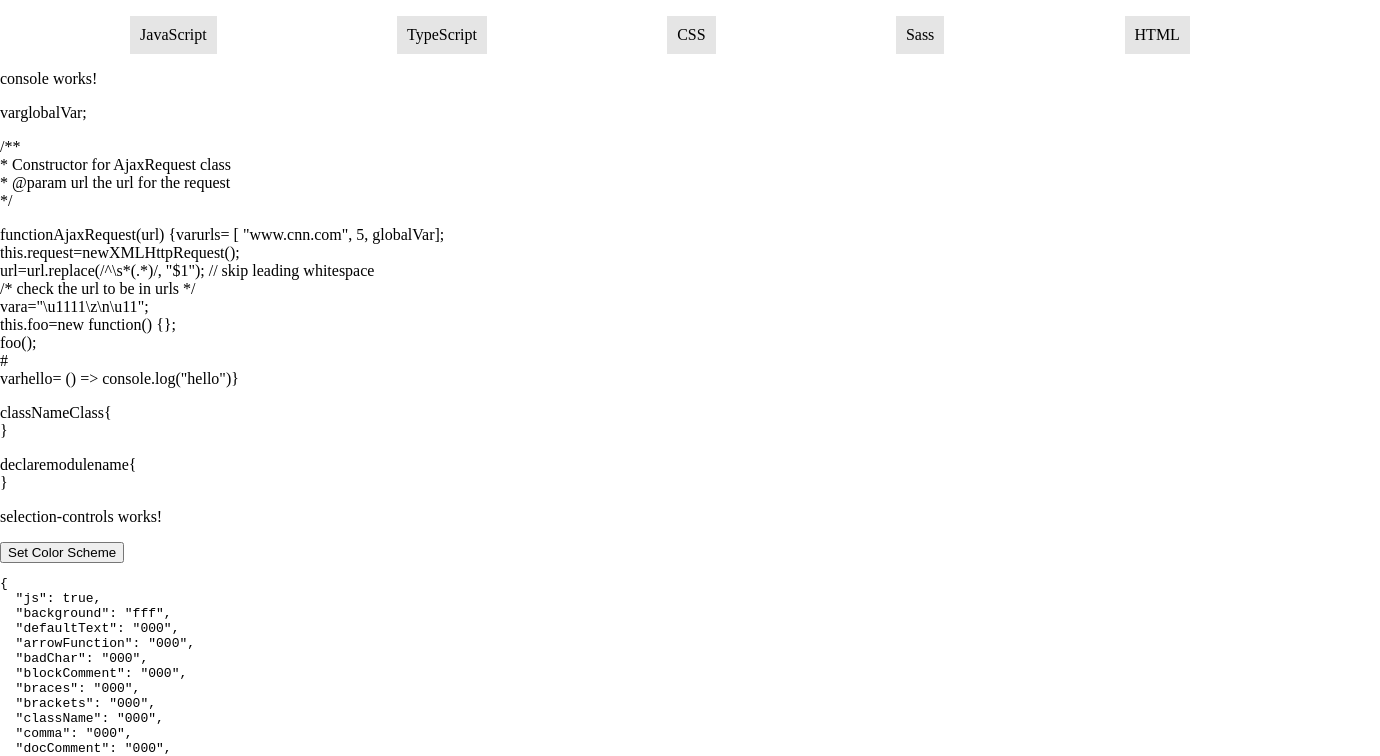
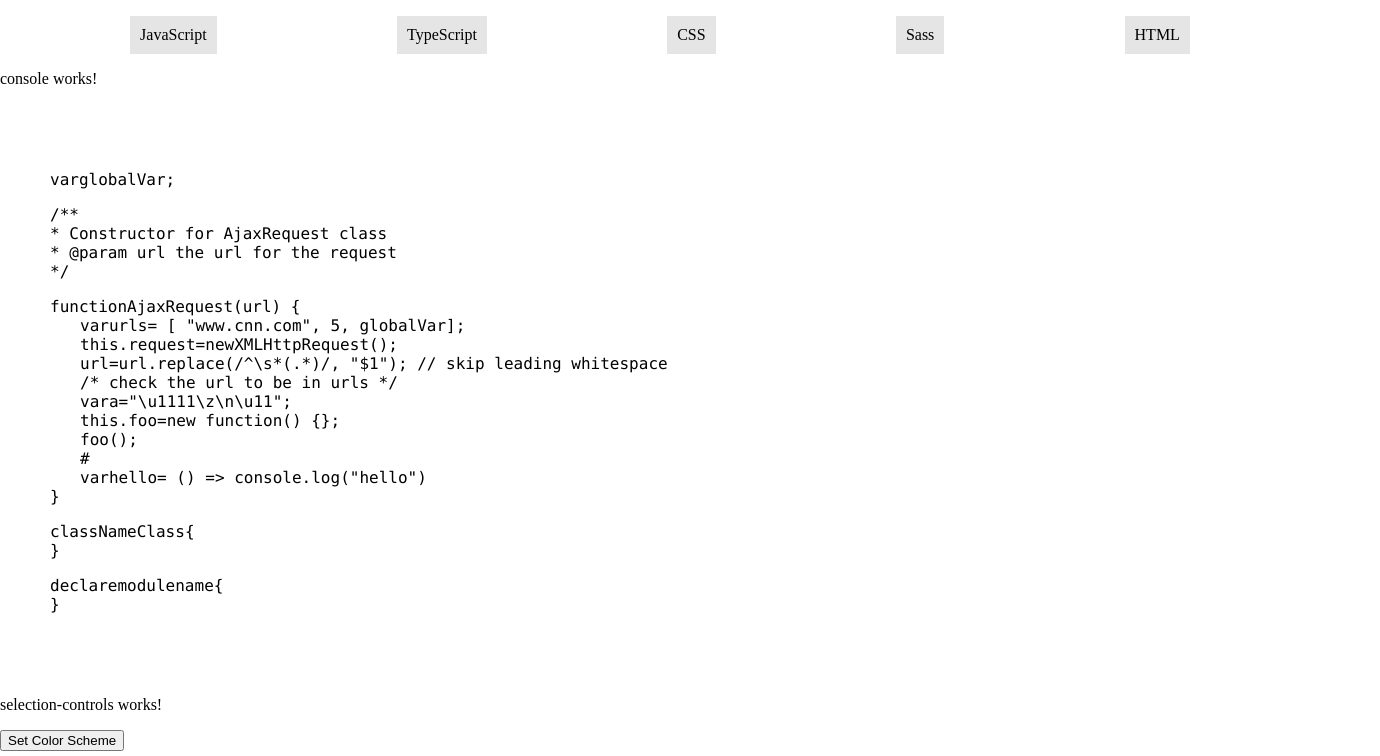
Before and after one commit to rtwayland/code-theme-sandbox, an Angular app: page / in a window 1280 px wide. Shown: the top 756 px of the page, 1380 px wide, since content can reach past the window. Built offline with nearby package versions, Linux system fonts and the light colour scheme.

Commit message:
Making code-module styles global

```diff
--- a/src/styles.scss
+++ b/src/styles.scss
@@ -3,3 +3,12 @@ body {
   margin: 0;
   width: 100%;
 }
+.code-module {
+  font-family: Menlo;
+  width: 100%;
+  padding: 50px;
+}
+.indent {
+  display: block;
+  padding-left: 30px;
+}
```
